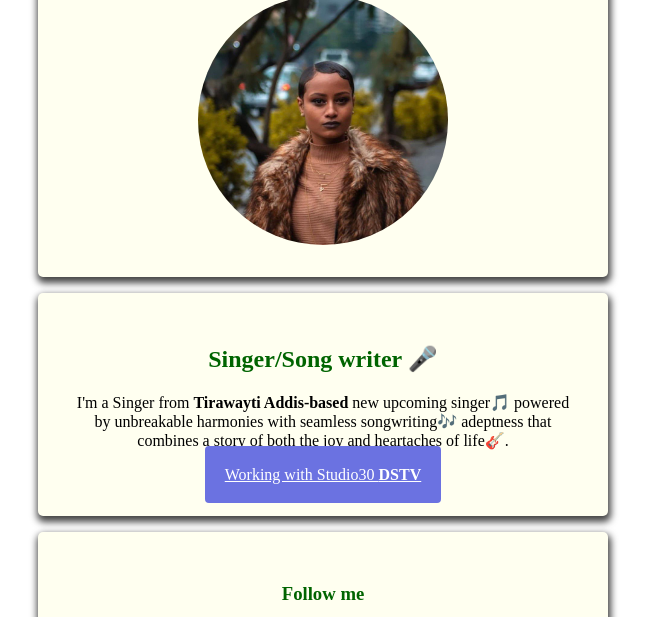
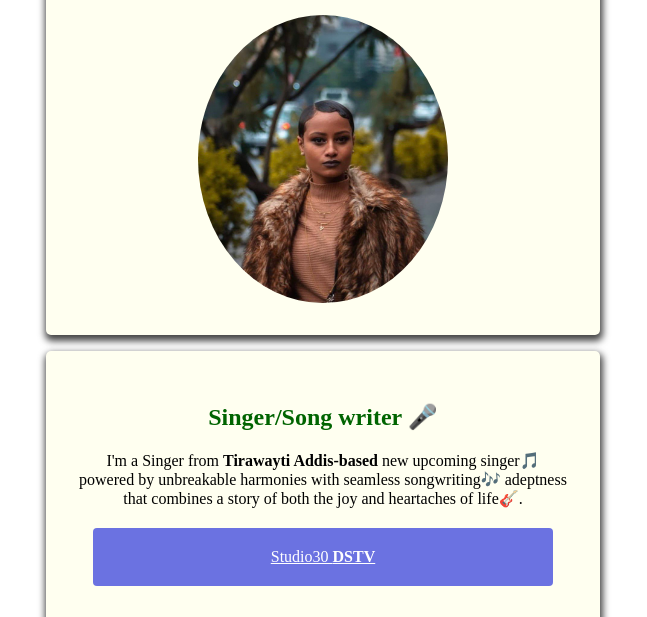
Before and after one commit to AmanuelGselassie/profile, a plain HTML site: page index.html in a window 1280 px wide. Shown: the part 136-753 px from the top of the page, without its empty margins (317-964 px from the left). Drawn offline with Linux system fonts and the light colour scheme.

Commit message:
my profile page

```diff
--- a/index.html
+++ b/index.html
@@ -12,12 +12,12 @@
     <div class = "container">
      <div class ="card" >
       <h1>Hello, I'm Yolly👸</h1>
-      <img src="images/photo1625629126.jpeg" alt="" class="img-circle" width="250px" height="250px" >
+      <img src="images/photo1625629126.jpeg" alt="" class="img-circle">
     </div>
     <div class ="card">
      <h2>Singer/Song writer 🎤</h2>
      <p>I'm a Singer from <strong>Tirawayti Addis-based</strong> new upcoming singer🎵 powered by unbreakable harmonies with seamless songwriting🎶 adeptness that combines a story of both the joy and heartaches of life🎸.</p>
-    <a id="Follow" href="https://www.youtube.com/channel/UCOJ3Q5bu6XsxEhHDOxZbHuA" class="btn-blue" target="_blank">Working with Studio30 <strong>DSTV</strong></a>
+     <a id="Follow" href="https://www.youtube.com/channel/UCOJ3Q5bu6XsxEhHDOxZbHuA" class="btn-blue" target="_blank">Studio30 <strong>DSTV</strong></a>
    </div>
    <div class ="card">
     <h3>Follow me</h3>
--- a/style.css
+++ b/style.css
@@ -19,8 +19,10 @@ font-weight: heavier;
     color: white;
     padding: 20px 20px;
     border-radius: 4px;
-
-}
+    text-align: center;
+    margin: 20px 15px;
+    display: block;
+  }
 #follow:hover
 {
   background-color:grey;
@@ -34,6 +36,9 @@ h3{
   justify-content: center;
   flex-direction: column;
   align-items: center;
+  /*width: 700px;*/
+  margin:0 auto;
+  padding: 20px;
 }
 .card {
   background-color: ivory;
@@ -46,7 +51,9 @@ h3{
   box-shadow: 1px 4px 7px 2px #464646;
 
 }
-
+img{
+  width: 250px;
+}
 .img-circle {
     border-radius: 50%;
     object-fit: cover;
```
Lines whose indentation alone changed are shown as unchanged.
